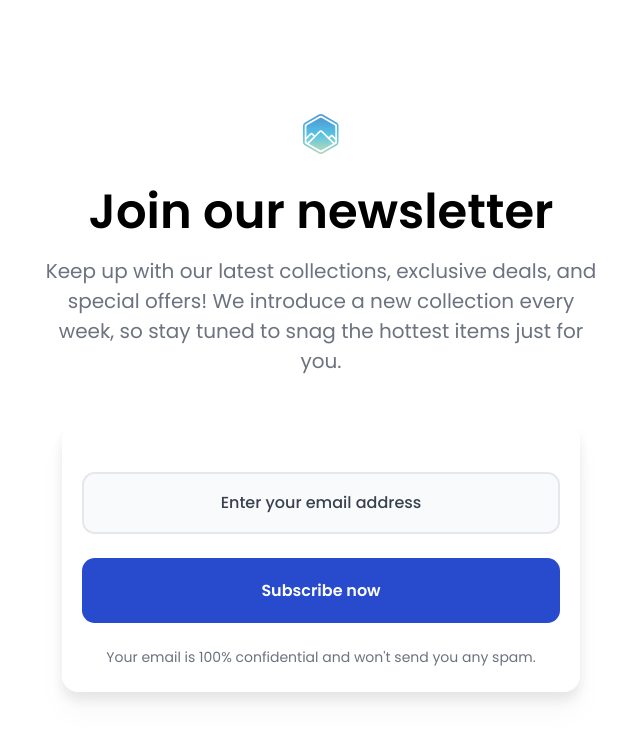
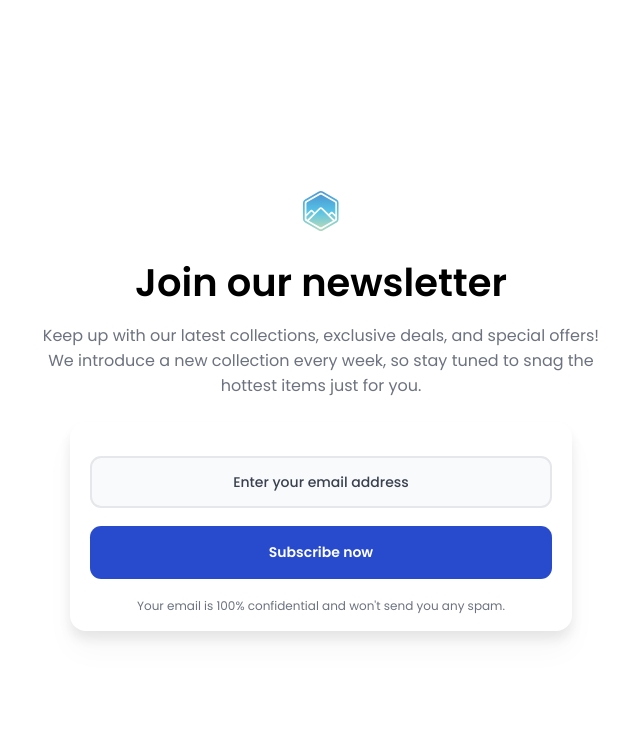
Before and after one commit to Tariq-mujtaba/newsletter-page, a plain HTML site: page index.html in a window 1280 px wide. Shown: the whole page, without its empty margins (319-959 px from the left). Drawn offline with Linux system fonts and the light colour scheme.

Commit message:
Fix layout issues by implementing fluid typography and adjusting margins/paddings

```diff
--- a/css/style.css
+++ b/css/style.css
@@ -1,9 +1,9 @@
 :root {
-  --text-heading: 3rem;
-  --text-subheading: 1.25rem;
-  --text-placeholder: 1rem;
-  --text-button: 1rem;
-  --text-helper: 0.875rem;
+  --text-heading: 2rem;
+  --text-subheading: 1rem;
+  --text-placeholder: 0.875rem;
+  --text-button: 0.875rem;
+  --text-helper: 0.75rem;
 
   --color-bg: #ffffff;
   --color-heading: #000000;
@@ -31,7 +31,7 @@ body {
 }
 
 .wrapper {
-  max-width: 550px;
+  max-width: 560px;
   width: 90%;
   margin: 0 auto;
 }
@@ -43,16 +43,16 @@ body {
 
 .newsletter__content {
   text-align: center;
-  margin-bottom: 3em;
+  margin-bottom: 1.5em;
 }
 
 .content__logo {
-  margin-bottom: 16px;
+  margin-block: 16px;
 }
 
 .content__heading {
   font-size: var(--text-heading);
-  font-size: clamp(2rem, 0.335rem + 4.17vw, 3rem);
+  font-size: clamp(1.4rem, -0.02587rem + 4.44455vw, 2.4rem);
   font-weight: 600;
   margin-bottom: 16px;
   margin-inline: 0.5em;
@@ -61,10 +61,9 @@ body {
 
 .content__para {
   font-size: var(--text-subheading);
+  font-size: clamp(0.875rem, 0.722rem + 0.556vw, 1rem);
   font-weight: 400;
   color: var(--color-para);
-  margin-bottom: 16px;
-
   margin-inline: -1em;
 }
 
@@ -73,20 +72,21 @@ body {
   box-shadow: 0px 20px 30px 0px rgba(0, 0, 0, 0.03),
     0px 8px 12px 0px rgba(0, 0, 0, 0.08);
   border-radius: 1em;
-  /* width: 80%; */
+  padding-block: 16px;
+
+  width: 95%;
   margin-inline: auto;
-  padding-block: 24px;
 }
 
 .form__inputfield {
   display: block;
   width: 100%;
-  padding: 20px 40px;
+  padding: 16px 40px;
   border: var(--color-border) 2px solid;
   border-radius: 0.8em;
   outline: none;
   background-color: var(--color-inputfield);
-  margin-block: 24px;
+  margin-block: 18px;
   font-size: var(--text-placeholder);
 }
 .form__inputfield::placeholder {
@@ -101,7 +101,7 @@ body {
   text-decoration: none;
   display: block;
   width: 100%;
-  padding-block: 20px;
+  padding-block: 16px;
   background-color: var(--color-button);
   color: #ffffff;
   border: none;
@@ -109,7 +109,7 @@ body {
   font-size: var(--text-button);
   font-family: "Poppins", sans-serif;
   font-weight: 600;
-  margin-block: 24px;
+  margin-block: 18px;
   transition: background-color 0.4s ease-out;
 }
 .form__submitbtn:focus,
--- a/index.html
+++ b/index.html
@@ -25,8 +25,11 @@
           <h1 class="content__heading">Join our newsletter</h1>
           <p class="content__para">
             Keep up with our latest collections, exclusive deals, and special
-            offers! We introduce a new collection every week, so stay tuned to
-            snag the hottest items just for you.
+            offers!
+          </p>
+          <p class="content__para">
+            We introduce a new collection every week, so stay tuned to snag the
+            hottest items just for you.
           </p>
         </div>
 
```
